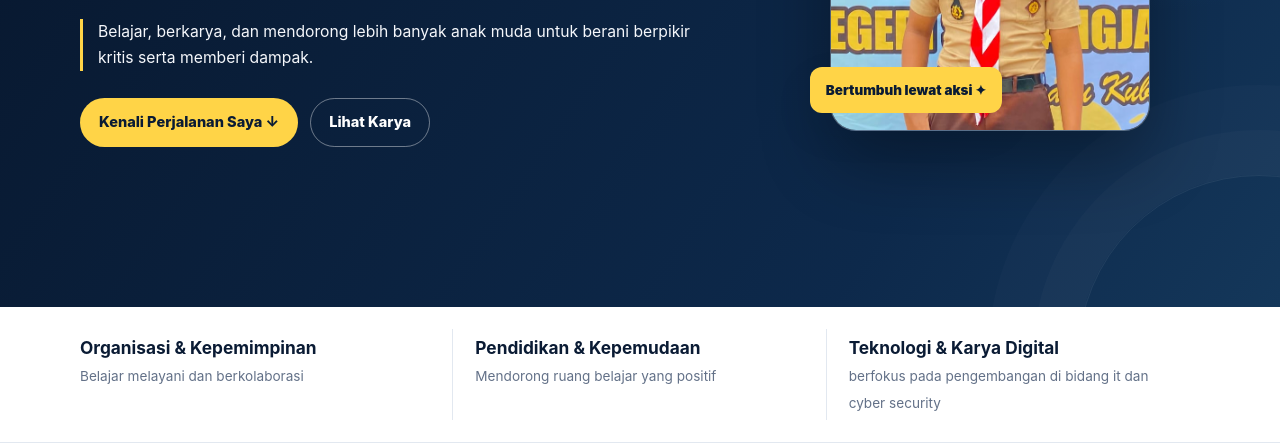
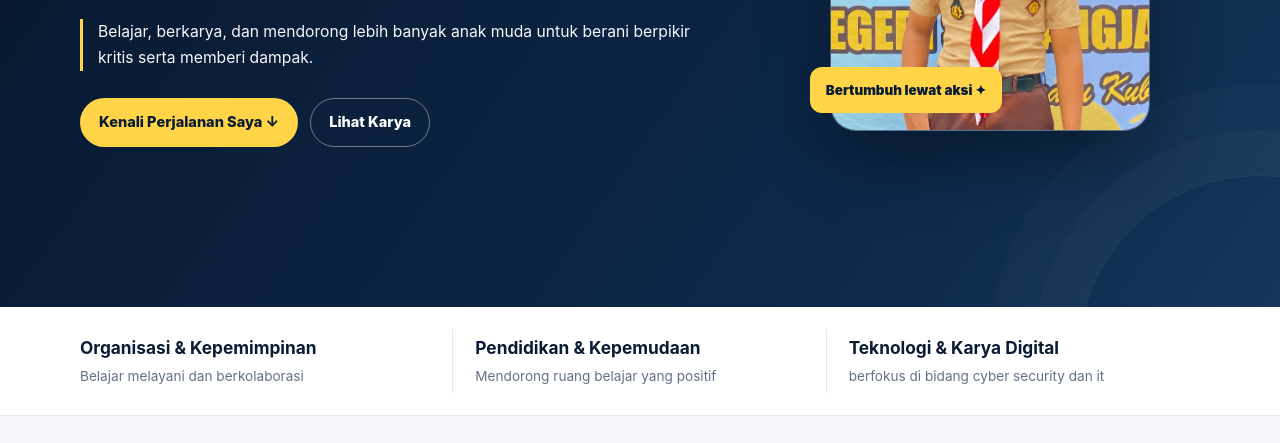
Before and after one commit to dafaaldiansyahsmk16-hue/Profile-Dafa-Aldiansyah-, a plain HTML site: page index.html in a window 1280 px wide. Shown: the part 509-952 px from the top of the page. Drawn offline with Linux system fonts and the light colour scheme.

Commit message:
Update index.html

```diff
--- a/index.html
+++ b/index.html
@@ -58,7 +58,7 @@ footer{background:#041020;color:#aebdd0;padding:20px 0;font-size:.83rem}.footer-
 <div class="stats"><div class="wrap stats-grid">
 <div class="stat"><strong>Organisasi & Kepemimpinan</strong><span>Belajar melayani dan berkolaborasi</span></div>
 <div class="stat"><strong>Pendidikan & Kepemudaan</strong><span>Mendorong ruang belajar yang positif</span></div>
-<div class="stat"><strong>Teknologi & Karya Digital</strong><span>berfokus pada pengembangan di bidang it dan cyber security</span></div>
+<div class="stat"><strong>Teknologi & Karya Digital</strong><span>berfokus di bidang cyber security dan it</span></div>
 </div></div>
 <section id="tentang"><div class="wrap">
 <div class="section-head"><div class="kicker">Tentang saya</div><h2>Profil pribadi, nilai, dan arah perjalanan.</h2><p>Saya ingin terus bertumbuh sebagai anak muda yang mau belajar, berani mengambil tanggung jawab, dan menggunakan pengalaman untuk memberi manfaat.</p></div>
```
